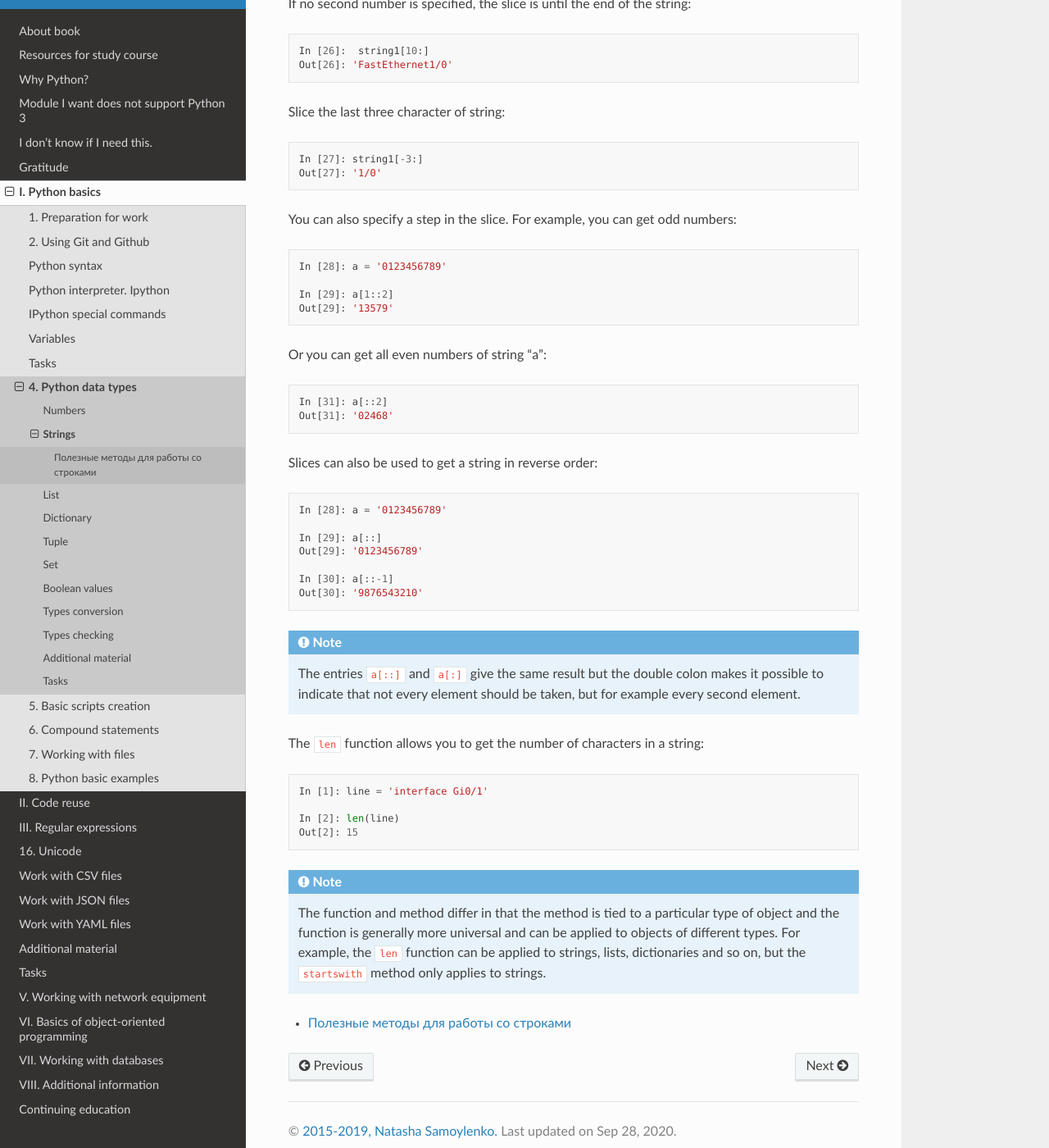
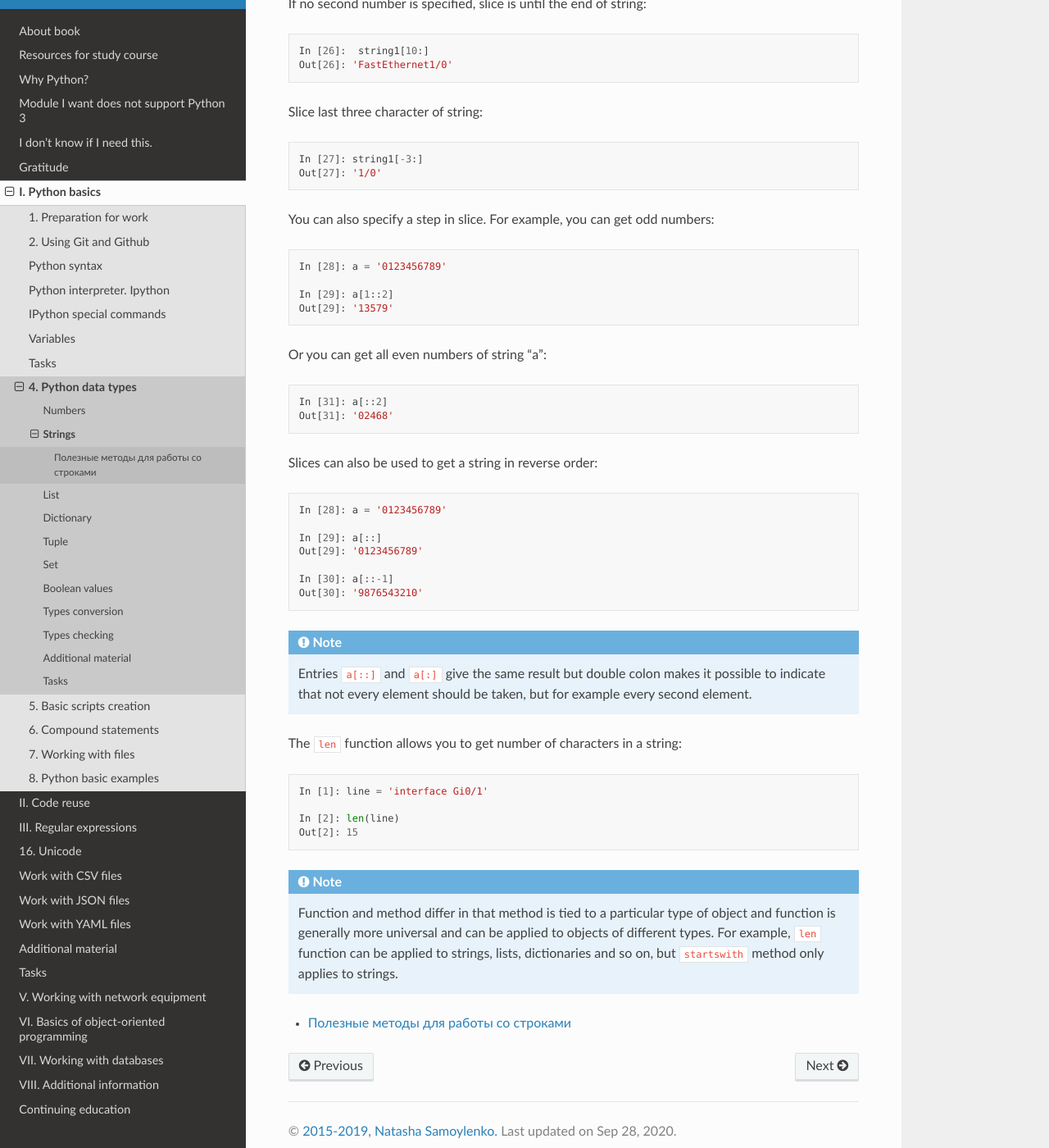
Before and after one commit to natenka/pyneng-book-en, a Sphinx documentation site: the page built from docs/source/book/04_data_structures/4_strings.rst, in a window 1280 px wide and 1400 px high, scrolled down 1884 px. Shown: the whole window at 82% size. Built offline with Sphinx 7.4.7 and the Read the Docs theme 2.0.0, drawn with Linux system fonts in a browser that asks for light colours; pages that are not in the unit, such as notebooks, are missing from menus; some of the changed text lies outside the part shown.

Commit message:
Update 4_strings.rst

```diff
--- a/docs/source/book/04_data_structures/4_strings.rst
+++ b/docs/source/book/04_data_structures/4_strings.rst
@@ -1,7 +1,7 @@
 Strings
 ================
 
-The string in Python is:
+String in Python is:
 
 * sequence of characters enclosed in quotation marks
 * immutable ordered data type
@@ -50,7 +50,7 @@ Strings can be summed. Then they merge into one string:
     In [17]: intf + ' ' + tun
     Out[17]: 'interface Tunnel0'
 
-You can multiply a string by a number. In this case, the string repeats the specified number of times:
+You can multiply a string by a number. In this case, string repeats specified number of times:
 
 .. code:: python
 
@@ -79,7 +79,7 @@ All characters in a string are numbered from zero. But if you need to refer to a
     In [23]: string1[-1]
     Out[23]: '0'
 
-In addition to referring to a specific character you can make string slices by specifying a number range. The slicing starts with the first number (included) and ends at second number (excluded):
+In addition to referring to a specific character you can make string slices by specifying a number range. Slicing starts with first number (included) and ends at second number (excluded):
 
 .. code:: python
 
@@ -89,21 +89,21 @@ In addition to referring to a specific character you can make string slices by s
     In [25]: string1[10:22]
     Out[25]: 'FastEthernet'
 
-If no second number is specified, the slice is until the end of the string:
+If no second number is specified, slice is until the end of string:
 
 .. code:: python
 
     In [26]:  string1[10:]
     Out[26]: 'FastEthernet1/0'
 
-Slice the last three character of string:
+Slice last three character of string:
 
 .. code:: python
 
     In [27]: string1[-3:]
     Out[27]: '1/0'
 
-You can also specify a step in the slice. For example, you can get odd numbers:
+You can also specify a step in slice. For example, you can get odd numbers:
 
 .. code:: python
 
@@ -132,9 +132,9 @@ Slices can also be used to get a string in reverse order:
     Out[30]: '9876543210'
 
 .. note::
-    The entries ``a[::]`` and ``a[:]`` give the same result but the double colon makes it possible to indicate that not every element should be taken, but for example every second element.
+    Entries ``a[::]`` and ``a[:]`` give the same result but double colon makes it possible to indicate that not every element should be taken, but for example every second element.
 
-The ``len`` function allows you to get the number of characters in a string:
+The ``len`` function allows you to get number of characters in a string:
 
 .. code:: python
 
@@ -144,7 +144,7 @@ The ``len`` function allows you to get the number of characters in a string:
     Out[2]: 15
 
 .. note::
-    The function and method differ in that the method is tied to a particular type of object and the function is generally more universal and can be applied to objects of different types. For example, the ``len`` function can be applied to strings, lists, dictionaries and so on, but the  ``startswith`` method only applies to strings.
+    Function and method differ in that method is tied to a particular type of object and function is generally more universal and can be applied to objects of different types. For example, ``len`` function can be applied to strings, lists, dictionaries and so on, but ``startswith`` method only applies to strings.
 
 
 .. toctree::
```
